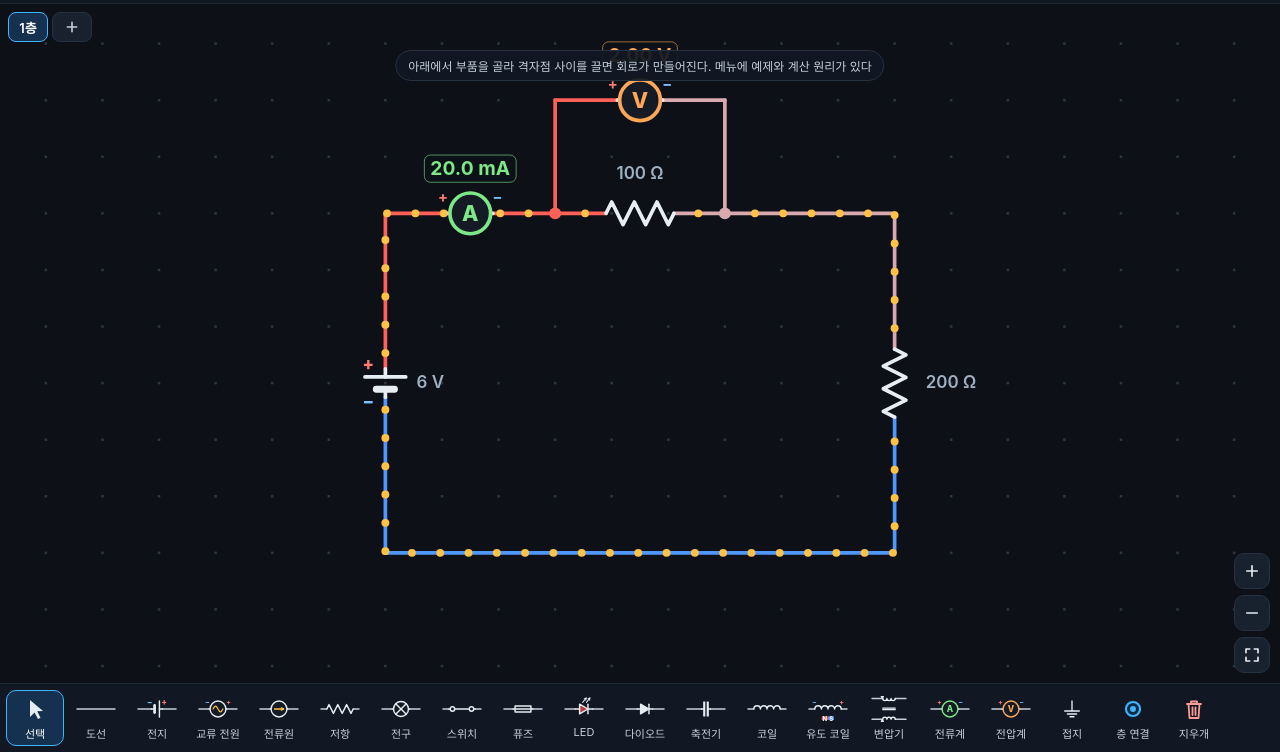
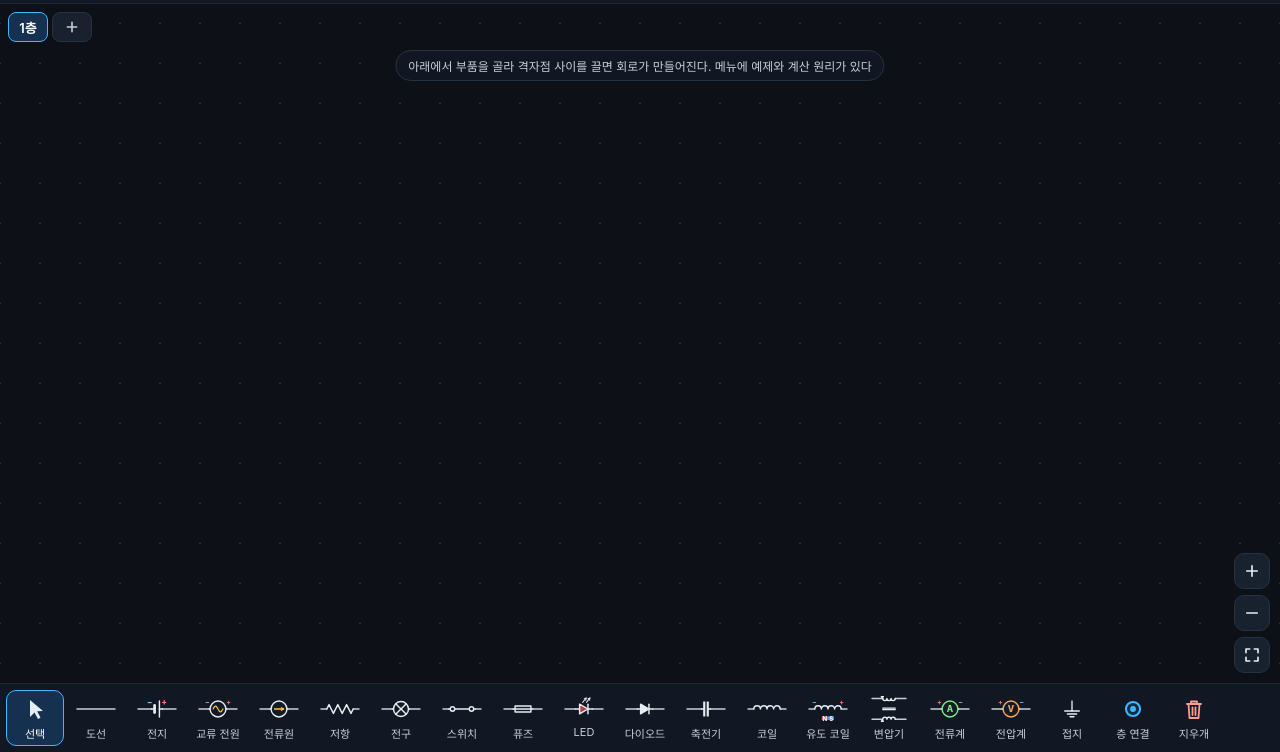
Before and after one commit to butter3662/circuit, a plain HTML site: page index.html in a window 1280 px wide. Shown: the part 48-800 px from the top of the page. Drawn offline with nearby package versions, Linux system fonts and the light colour scheme.

Commit message:
처음 접속 시 빈 화면으로 시작
Co-Authored-By: Claude Fable 5.2 <noreply@anthropic.com>
Claude-Session: https://claude.ai/code/session_01P2iRnHjrsMzQjkkchZ2AFY

```diff
--- a/index.html
+++ b/index.html
@@ -1278,7 +1278,8 @@ resize();
 window.addEventListener('resize',()=>{resize();});
 bindOpt('odots','dots');bindOpt('oelec','elec');bindOpt('ovcol','vcol');bindOpt('olab','lab');bindOpt('oghost','ghost');
 setRun(true);
-if(load()){normalize();fit();}else{els=EX[0].d.map(([t,a,b,p])=>newEl(t,a,b,p));normalize();fixLayers();fit();}
+if(load())normalize();
+fit();
 buildLayers();
 setTool('select');
 initAuth();
```
